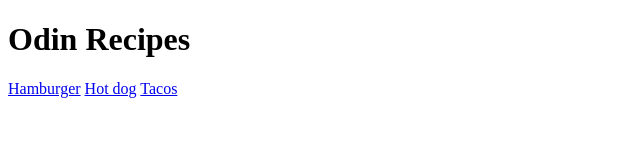
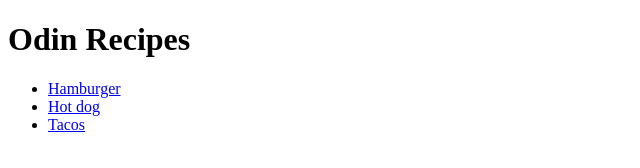
Before and after one commit to StevenJor/odin-recipes, a plain HTML site: page index.html in a window 1280 px wide. Shown: the whole page, without its empty margins (0-640 px from the left). Drawn offline with Linux system fonts and the light colour scheme.

Commit message:
Added three diferent links with the recipe to the index.html file.

```diff
--- a/index.html
+++ b/index.html
@@ -9,9 +9,13 @@
 
     <body>
         <h1>Odin Recipes</h1>
-        <a href="recipes/hamburger.html">Hamburger</a>
-        <a href="recipes/hot_dog.html">Hot dog</a>
-        <a href="recipes/tacos.html">Tacos</a>
+
+        <ul>
+            <li><a href="recipes/hamburger.html">Hamburger</a></li>
+            <li><a href="recipes/hot_dog.html">Hot dog</a></li>
+            <li><a href="recipes/tacos.html">Tacos</a></li>
+        </ul>
+
     </body>
 
 </html>
```
